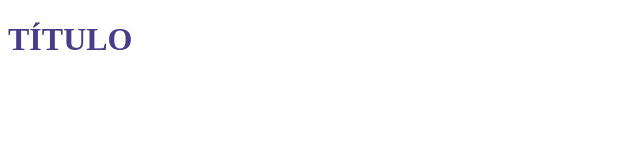
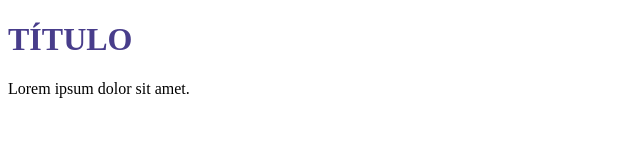
Before and after one commit to gustavonunesbispo/css, a plain HTML site: page index.html in a window 1280 px wide. Shown: the whole page, without its empty margins (0-640 px from the left). Drawn offline with Linux system fonts and the light colour scheme.

Commit message:
Estilizando p

```diff
--- a/index.html
+++ b/index.html
@@ -14,6 +14,7 @@
 <body>
     <main>
         <h1>Título</h1>
+        <p class="black">Lorem ipsum dolor sit amet.</p>
     </main>
 </body>
 </html>
--- a/style.css
+++ b/style.css
@@ -23,3 +23,19 @@ h1 {
     font-size: 32px;
     text-transform: uppercase;
 }
+
+/* Cascading
+
+    - Cascata
+    - Hierarquia de regras
+
+*/
+
+p {
+    color: white;
+    color: darkslateblue;
+}
+
+.black {
+    color: black;
+}
```
